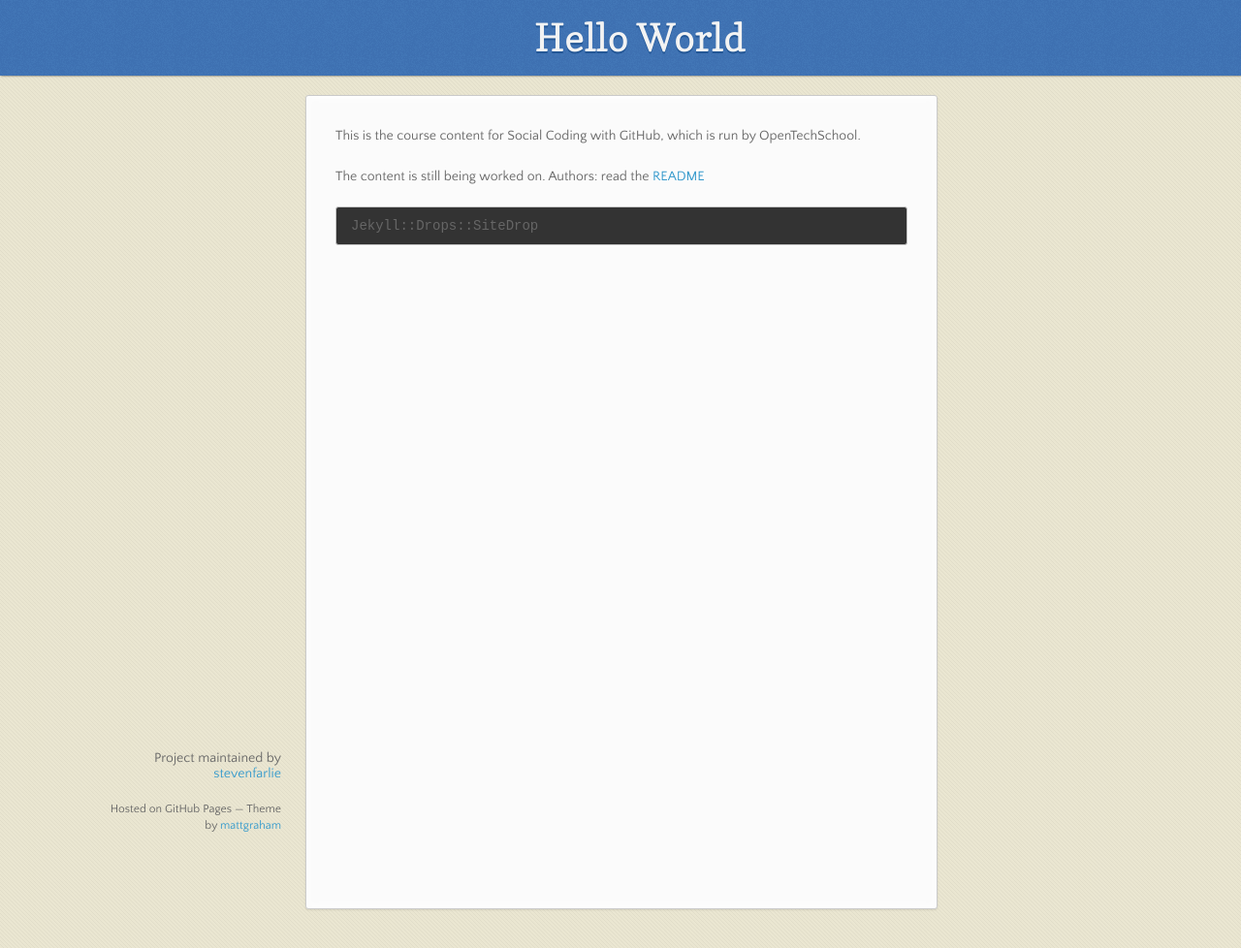
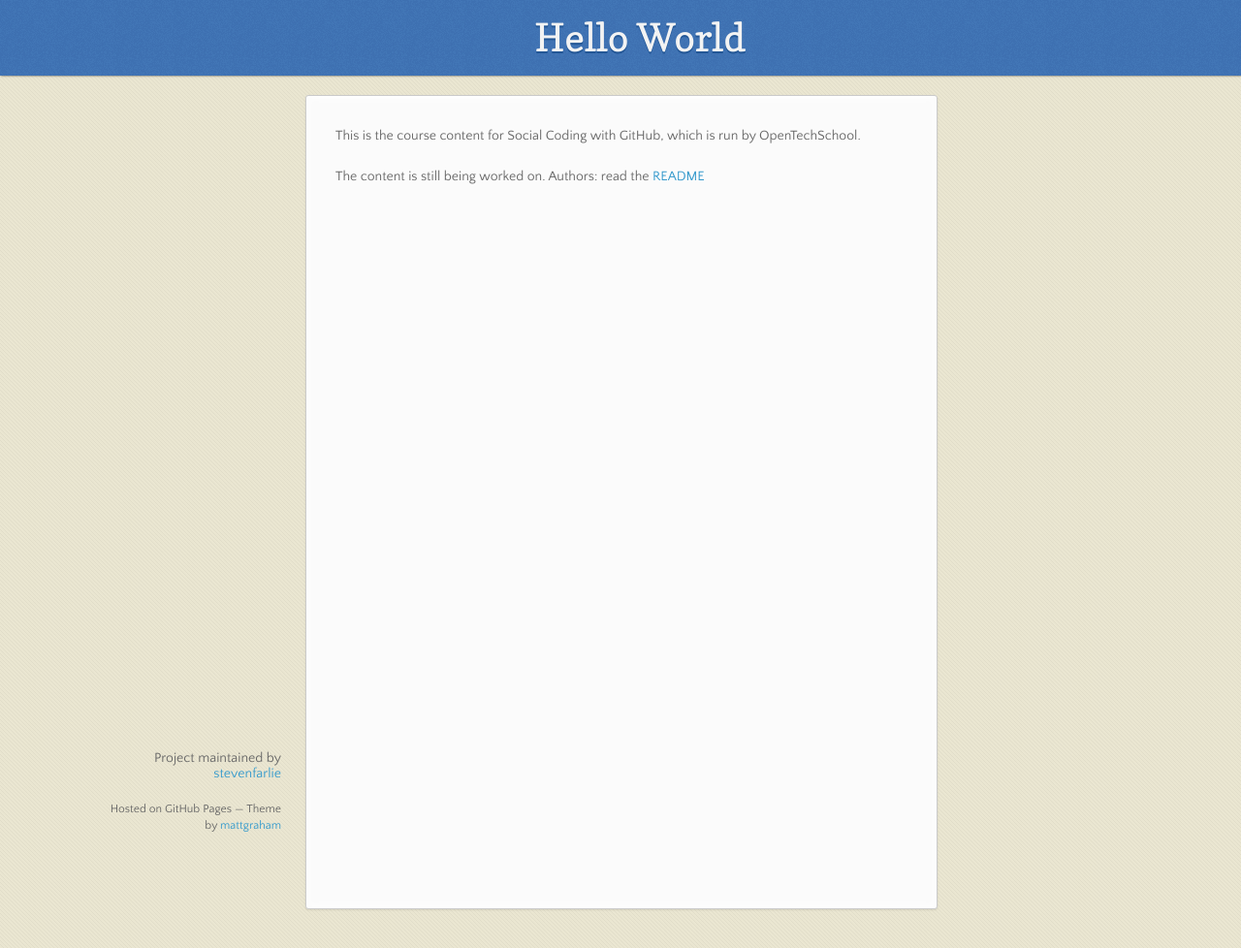
Before and after one commit to OpenTechSchool/html-css-beginners, a Jekyll site: the page built from index.md, in a window 1280 px wide. Shown: the whole page at 97% size. Built offline with Jekyll 4.4.1, drawn with Linux system fonts in a browser that asks for light colours; nearby versions of some CDN libraries; part of the change alters nothing that is shown.

Commit message:
Ready to move to OTS

```diff
--- a/_config.yml
+++ b/_config.yml
@@ -1,3 +1,3 @@
 permalinks: title
 pygments: true
-baseurl: /pages-test
+baseurl: /social-coding
--- a/index.md
+++ b/index.md
@@ -7,5 +7,3 @@ This is the course content for Social Coding with GitHub, which is run by
 OpenTechSchool.
 
 The content is still being worked on. Authors: read the [README](README.html)
-
-<pre>{{site}}</pre>
```
